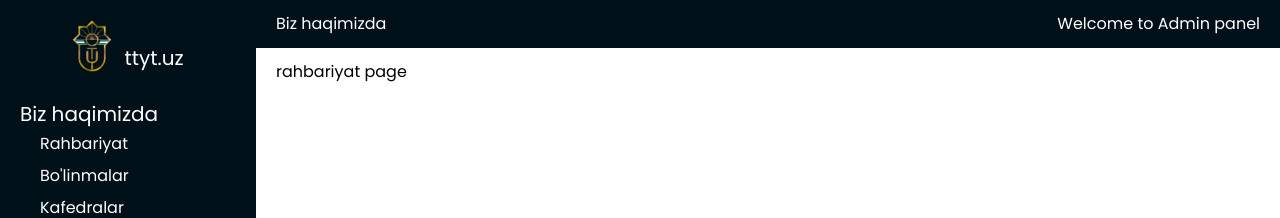
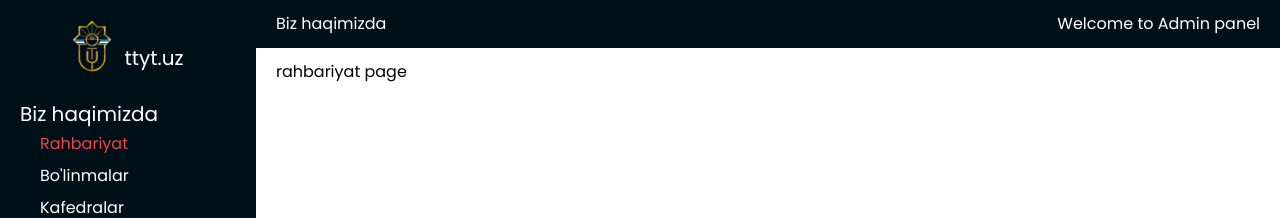
Before and after one commit to s1rojoff/ttyt-admin, a Vue app: page / in a window 1280 px wide. Shown: the top 218 px of the page. Built offline with nearby package versions, Linux system fonts and the light colour scheme; some icons are missing.

Commit message:
active class added to subitem

```diff
--- a/src/components/BaseSidebar/index.vue
+++ b/src/components/BaseSidebar/index.vue
@@ -3,6 +3,8 @@ import { type PropType } from 'vue'
 import BaseIcon from '@/components/BaseIcon/index.vue'
 import type { Items } from '@/interfaces/index'
 import { useSidebarStore } from '@/stores/index'
+import { useRoute, type RouteLocationNormalized } from 'vue-router';
+const $route: RouteLocationNormalized = useRoute();
 const store = useSidebarStore()
 const props = defineProps({
   arrItems: {
@@ -17,6 +19,10 @@ function handeItemClicked(id: number): void {
     store.$state.accordionItem = 123
   }
 }
+const isExactActive = (route: string): boolean => {
+  return $route.path === route;
+};
+
 </script>
 <template>
   <div class="h-[100dvh] bg-[#001018] p-5 pr-0">
@@ -30,8 +36,8 @@ function handeItemClicked(id: number): void {
         :key="index"
         class="text-white pb-3 cursor-pointer"
       >
-        <div class="flex items-center justify-start">
-          <p class="text-xl font-normal" @click.stop="handeItemClicked(item.id)">{{ item.name }}</p>
+        <div class="flex items-center justify-start" @click.stop="handeItemClicked(item.id)">
+          <p class="text-xl font-normal">{{ item.name }}</p>
           <BaseIcon
             :class="[store.$state.accordionItem === item.id ? 'rotate-180' : '']"
             class="w-3 h-3 text-white ml-3"
@@ -41,9 +47,11 @@ function handeItemClicked(id: number): void {
         <div class="ml-5" v-if="store.$state.accordionItem === item.id">
           <router-link
             class="sub-item text-base py-1 block hover:ml-2"
+            v-slot="{ isExactActive }"
             v-for="(subItem, subIndex) in item.subItem"
             :key="subIndex"
             :to="subItem.route"
+            :class="{'text-red-500': isExactActive(subItem.route)}"
           >
             {{ subItem.name }}
           </router-link>
```
